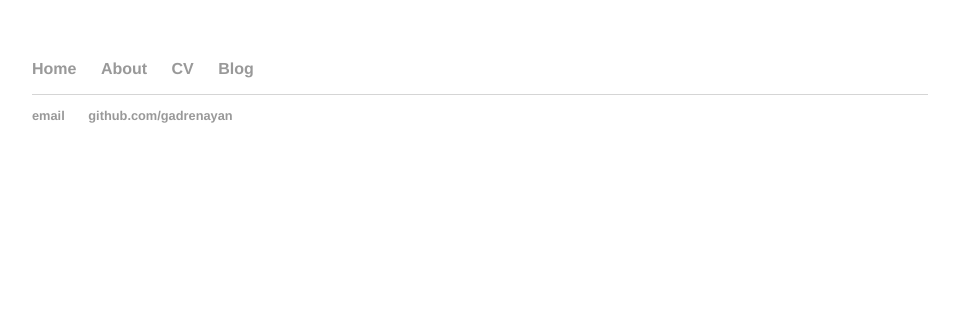
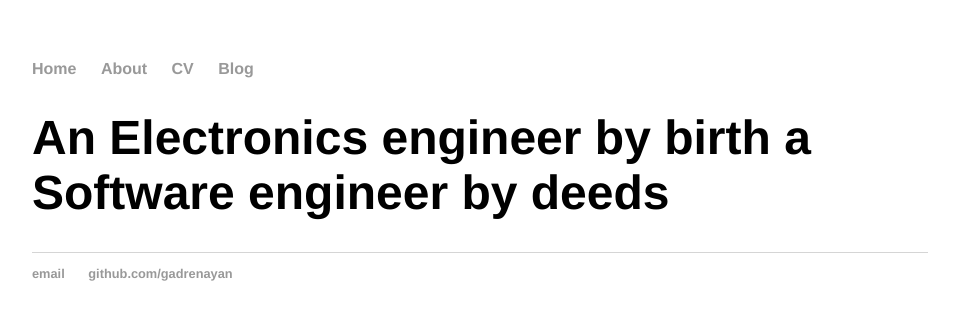
Before and after one commit to gadrenayan/gadrenayan.github.io, a Jekyll site: the page built from index.html, in a window 1280 px wide. Shown: the top 320 px of the page, without its empty margins (160-1119 px from the left). Built offline with Jekyll 4.4.1, drawn with Linux system fonts in a browser that asks for light colours; part of the change alters nothing that is shown.

Commit message:
Update index.html

```diff
--- a/index.html
+++ b/index.html
@@ -1,12 +1,11 @@
 ---
 layout: default
-title: Hank Quinlan, Horrible Cop
+title: Nayan Gadre, I am root
 ---
 <div class="blurb">
-<!--
-	<h1>Nayan Gadre, I am root</h1>
-	<p>An Electronics engineer by birth a Software engineer by deeds</p>
+	<h1>An Electronics engineer by birth a Software engineer by deeds</h1>
 </div><!-- /.blurb -->
+
 <!--		<title>Nayan Gadre, I am root</title>
 		<!-- link to main stylesheet -->
 <!--		<link rel="stylesheet" type="text/css" href="/css/main.css">
```
